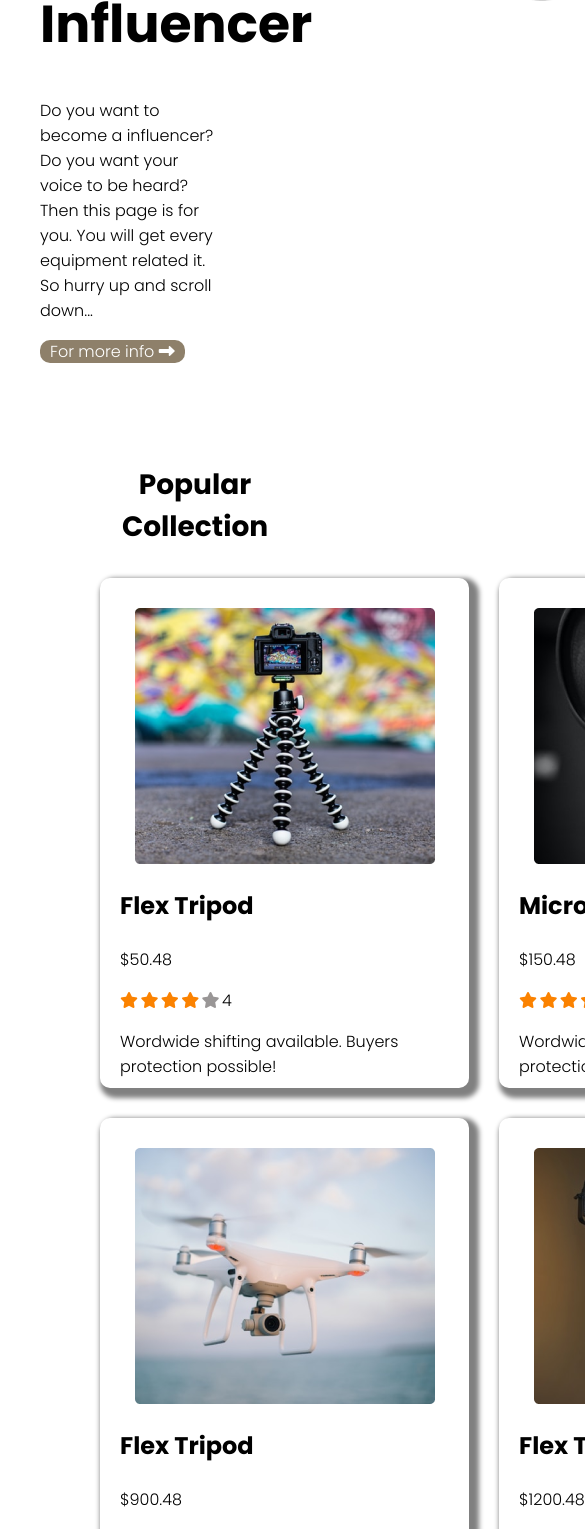
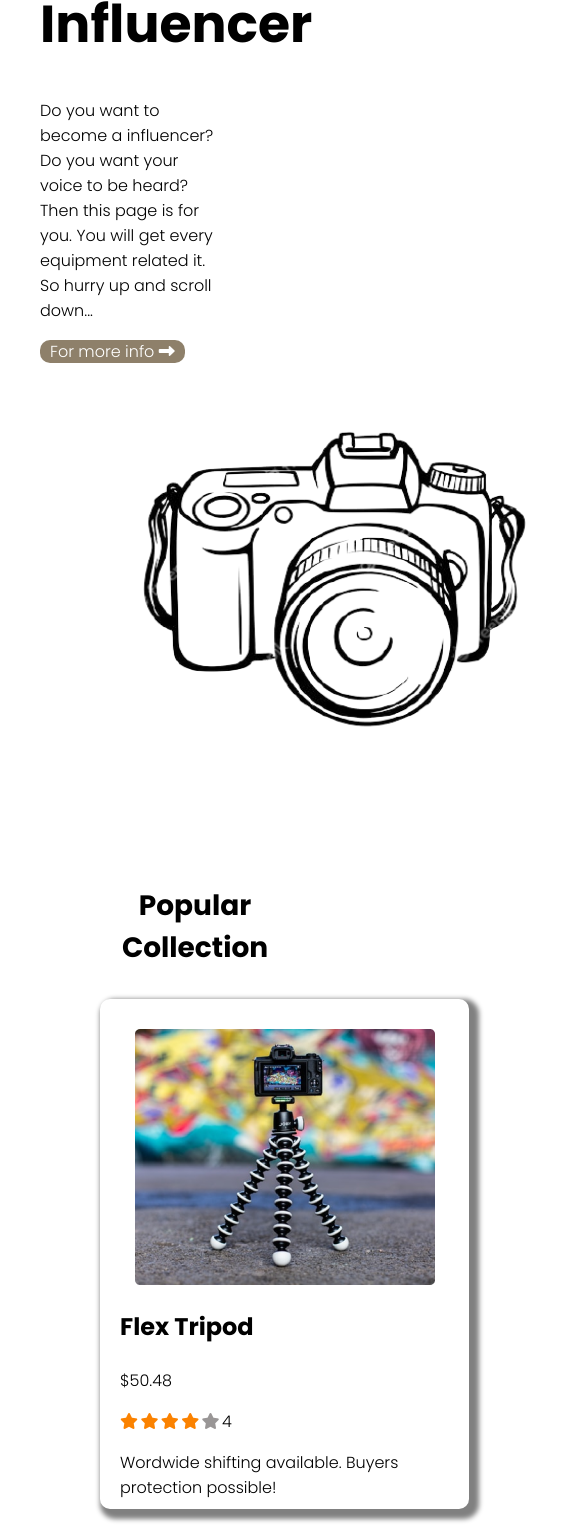
Before and after one commit to NujhatKhan/influencer-gear, a plain HTML site: page index.html in a window 390 px wide. Shown: the part 471-2000 px from the top of the page, 585 px wide, since content can reach past the window. Drawn offline with Linux system fonts and the light colour scheme.

Commit message:
with mobile media query

```diff
--- a/index.html
+++ b/index.html
@@ -16,7 +16,7 @@
 </head>
 <body>
     <!------ header starts ------->
-    <header>
+    <header class="for-width">
         <h3>Influencer Products</h3>
         <div class="influencer-journey">
             <div class="about-influencer half-width">
@@ -28,7 +28,7 @@
         </div>
     </header>
     <!-------- header ends --------->
-    <main>
+    <main class="for-width">
         <section class="collection-info">
             <h2>Popular Collection</h2>
             <article class="collection-products">
--- a/style.css
+++ b/style.css
@@ -18,6 +18,9 @@ h1{
 }
 h3{
     font-size: 24px;
+}
+.for-width{
+    max-width: 100%;
 }
 .influencer-journey{
     display: flex;
@@ -89,8 +92,9 @@ h3{
     text-decoration: none;
     color: #7c643d;
     font-weight: 600;
-    position: relative;
-    left: 1060px;
+    font-size: 20px;
+     position: relative;
+    left: 1000px;
     margin-top: 20px;
 }
 footer{
@@ -114,3 +118,20 @@ footer{
     width: 200px;
     height: 200px;
 }
+
+/* for responsiveness */
+/* for-mobile */
+@media only screen and (max-width:688px) {
+    .main{
+        width: 100%;
+    }
+    .influencer-journey{
+        flex-direction: column;
+        justify-content: center;
+    }
+    .collection-products{
+        display: flex;
+        flex-direction: column;
+        justify-content: center;
+    }
+}
```
